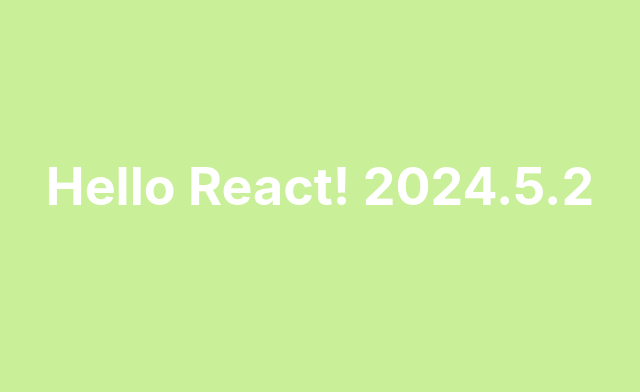
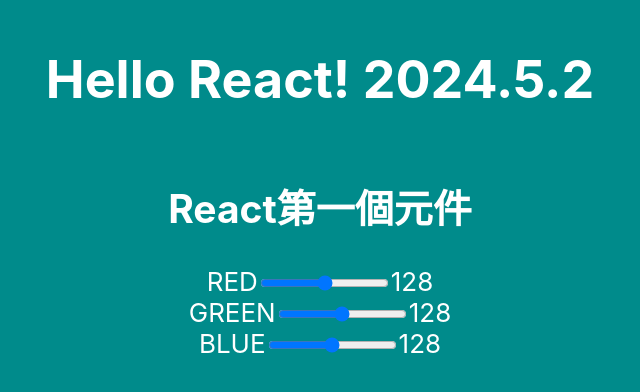
Before and after one commit to chendh/my-react-app, a React (Create React App) app: page / in a window 1280 px wide. Shown: the part 214-606 px from the top of the page, without its empty margins (320-960 px from the left). Built offline with nearby package versions, Linux system fonts and the light colour scheme.

Commit message:
新增MySlider

```diff
--- a/src/App.css
+++ b/src/App.css
@@ -15,7 +15,7 @@
 }
 
 .App-header {
-  background-color: #c9ef98;
+  background-color:darkcyan;
   min-height: 100vh;
   display: flex;
   flex-direction: column;
--- a/src/App.js
+++ b/src/App.js
@@ -1,20 +1,15 @@
-import logo from './logo.svg';
 import './App.css';
+import MySlider from './MySlider';
 
 function App() {
   return (
     <div className="App">
       <header className="App-header">
-        {/* <img src={logo} className="App-logo" alt="logo" /> */}
         <h1>Hello React! 2024.5.2</h1>
-        {/* <a
-          className="App-link"
-          href="https://reactjs.org"
-          target="_blank"
-          rel="noopener noreferrer"
-        >
-          Learn React
-        </a> */}
+        <h2>React第一個元件</h2>
+        <MySlider color="RED"/>
+        <MySlider color="GREEN"/>
+        <MySlider color="BLUE"/>
       </header>
     </div>
   );
--- /dev/null
+++ b/src/MySlider.js
@@ -0,0 +1,24 @@
+import { useState } from "react";
+
+function MySlider(props) {
+  const [value, setValue] = useState(128);
+  const handleChange = (e) => {
+    setValue(e.target.value);
+  };
+
+  return (
+    <div>
+      <span>{props.color}</span>
+      <input
+        type="range"
+        width="400"
+        min="0"
+        max="255"
+        value={value}
+        onChange={handleChange}
+      />
+      <span>{value}</span>
+    </div>
+  );
+}
+export default MySlider;
```
